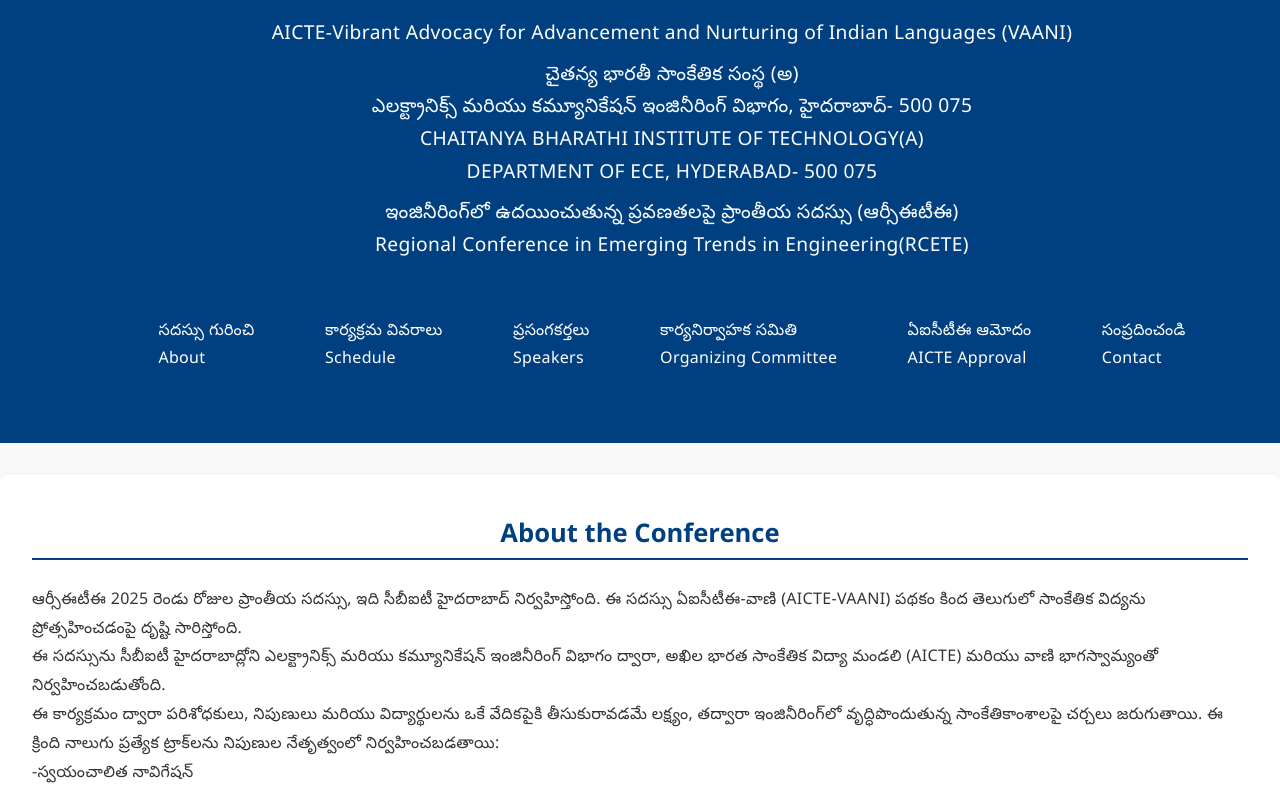
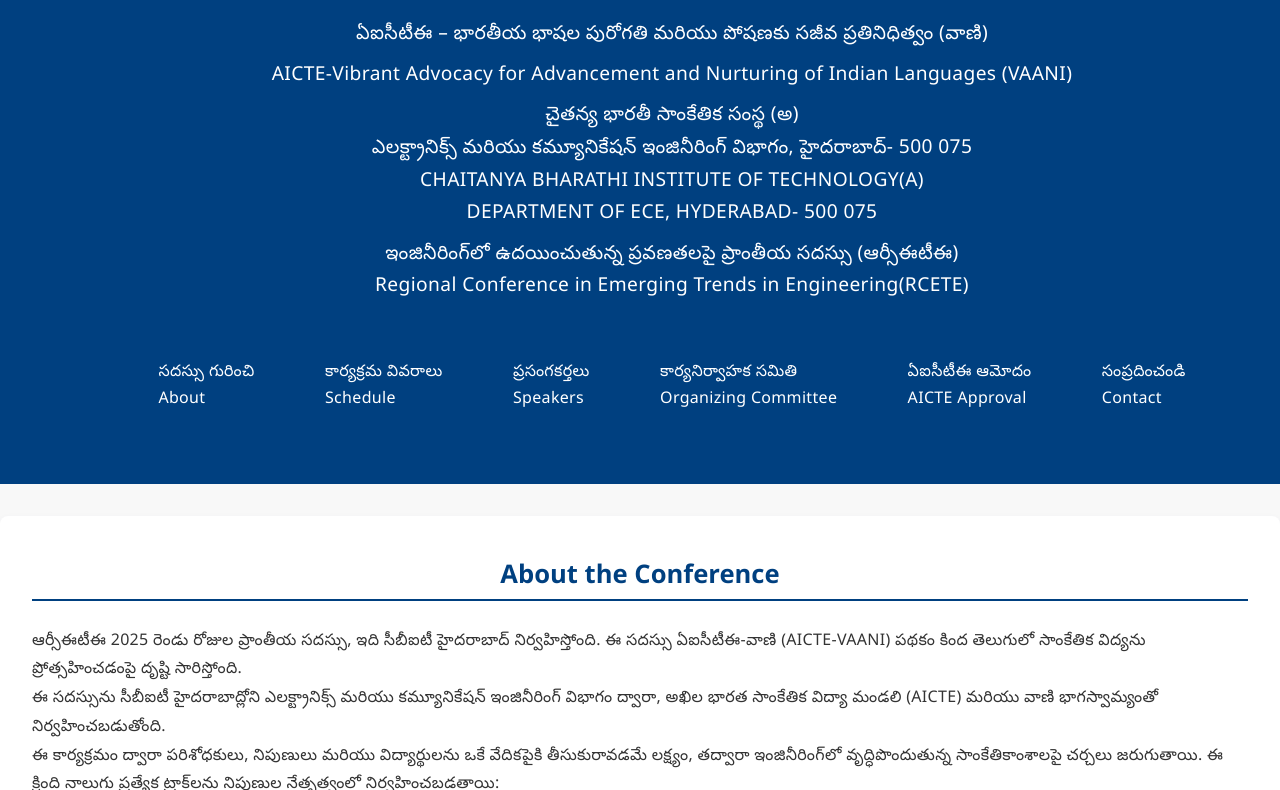
Before and after one commit to PKeerthi321/RCETE2025_ConferenceWebsite_CBIT, a plain HTML site: page index.html in a window 1280 px wide. Shown: the part 176-966 px from the top of the page. Drawn offline with Linux system fonts and the light colour scheme.

Commit message:
index.html

```diff
--- a/index.html
+++ b/index.html
@@ -17,6 +17,7 @@
             <img src="Images/AICTE_logo.png" alt="AICTE Logo" class="aicte-logo-img">
         </div>
         <div class="welcome-message">
+            <p class="msg">ఏఐసీటీఈ – భారతీయ భాషల పురోగతి మరియు పోషణకు సజీవ ప్రతినిధిత్వం (వాణి)</p>
             <p class="msg">AICTE-Vibrant Advocacy for Advancement and Nurturing of Indian Languages (VAANI)</p>
             <p class="msg">చైతన్య భారతీ సాంకేతిక సంస్థ (అ)<br>ఎలక్ట్రానిక్స్ మరియు కమ్యూనికేషన్ ఇంజినీరింగ్ విభాగం, హైదరాబాద్- 500 075<br>CHAITANYA BHARATHI INSTITUTE OF TECHNOLOGY(A)<br>DEPARTMENT OF ECE, HYDERABAD- 500 075</p>
             <p class="msg">ఇంజినీరింగ్‌లో ఉదయించుతున్న ప్రవణతలపై ప్రాంతీయ సదస్సు (ఆర్సీఈటీఈ)<br>Regional Conference in Emerging Trends in Engineering(RCETE)</p>
```
